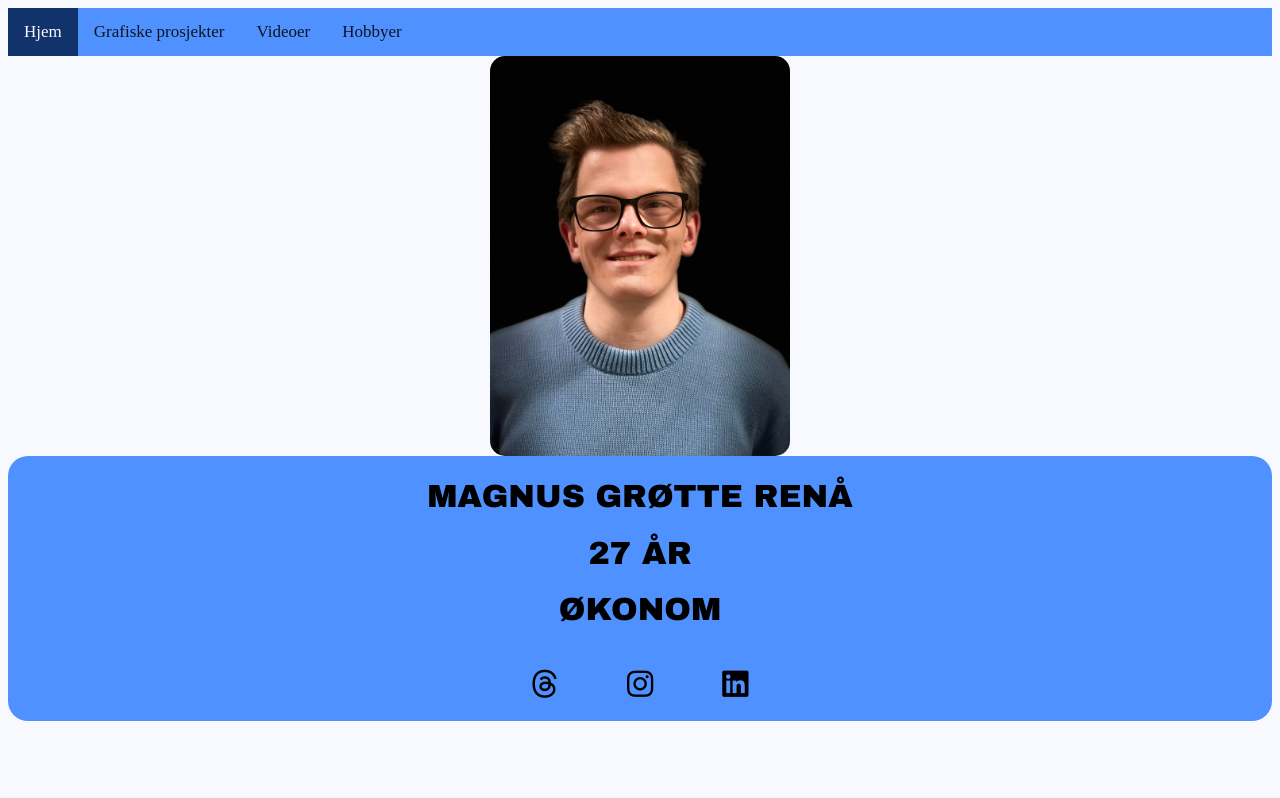
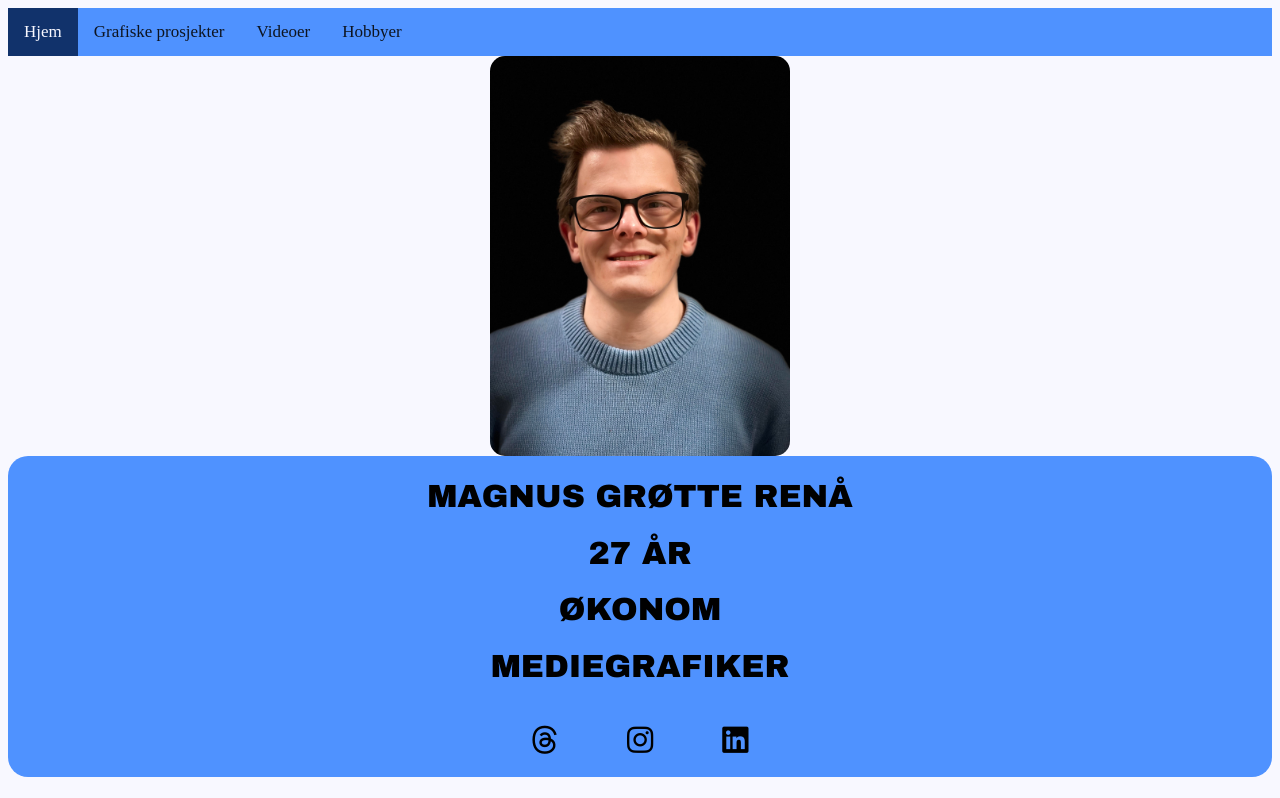
Before and after one commit to maggacap14/Portefoelje_MGR, a plain HTML site: page index.html in a window 1280 px wide. Shown: the top 798 px of the page. Drawn offline with Linux system fonts and the light colour scheme.

Commit message:
Update index.html
com

```diff
--- a/index.html
+++ b/index.html
@@ -31,6 +31,7 @@
 		<h1>Magnus Grøtte Renå</h1>
 		<h1>27 år</h1>
 		<h1>Økonom</h1>
+		<h1>Mediegrafiker</h1>
 		<a href="https://www.threads.net/@magnus.renaa" class="fa-brands fa-threads"></a>
 		<a href="https://www.instagram.com/magnus.renaa/" class="fa-brands fa-instagram"></a>
 		<a href="https://www.linkedin.com/in/magnusrenaa" class="fa-brands fa-linkedin"></a>
```
